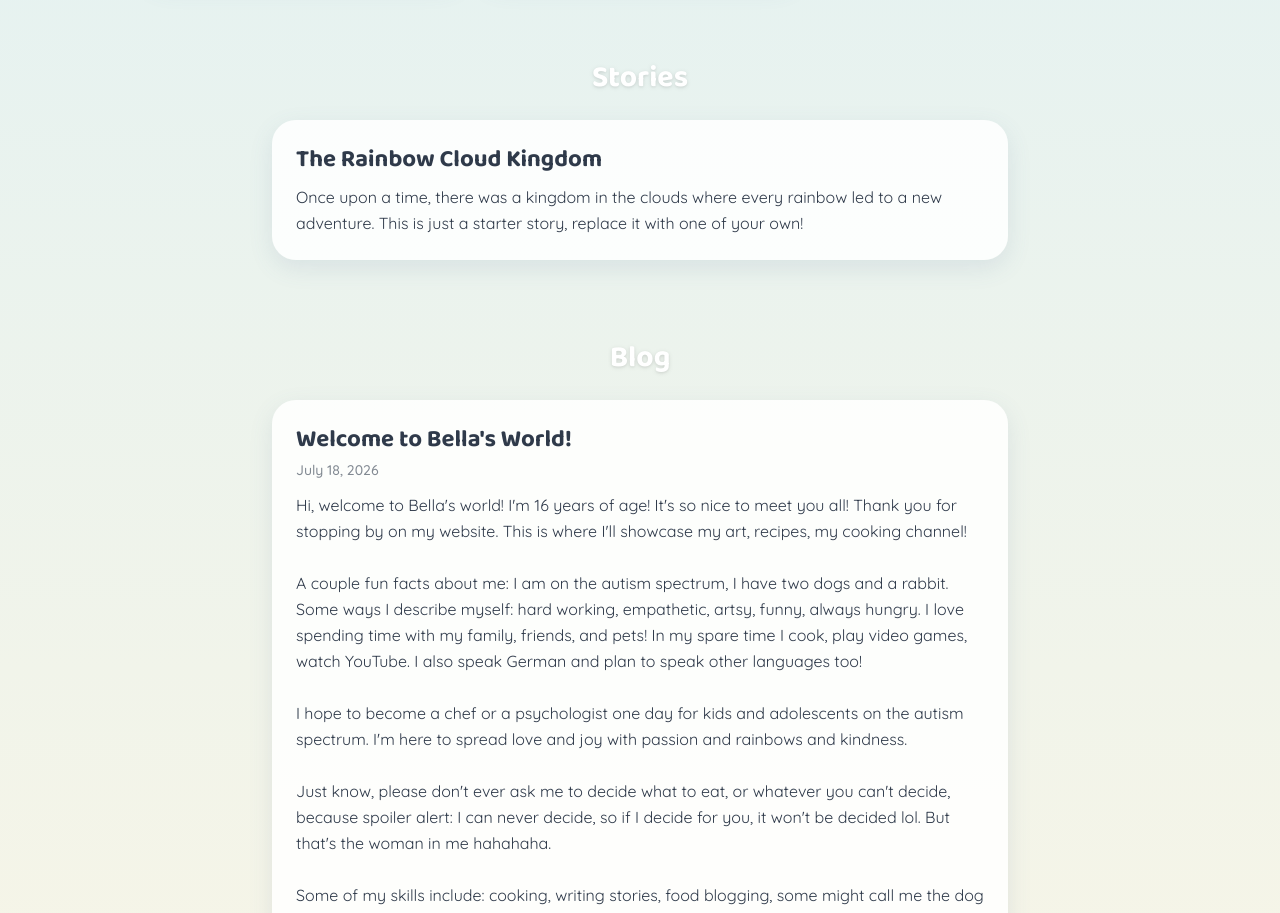
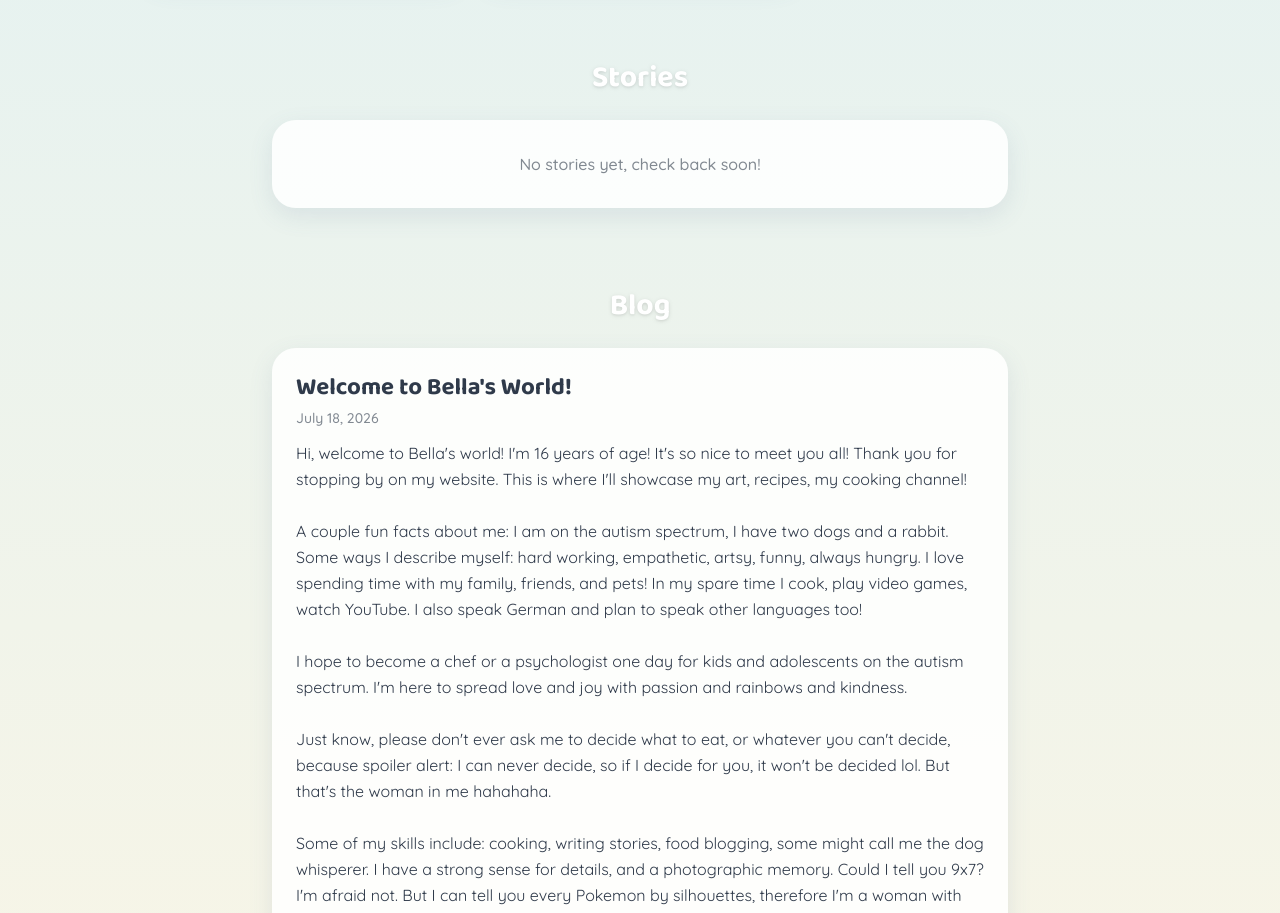
Before and after one commit to gregorylebed-code/bella-website, a Next.js app: page / in a window 1280 px wide. Shown: the part 3720-4633 px from the top of the page. Built offline with nearby package versions, Linux system fonts and the light colour scheme.

Commit message:
Remove placeholder story

```diff
--- a/src/app/content.ts
+++ b/src/app/content.ts
@@ -56,12 +56,7 @@ export const drawings: { src: string; caption: string }[] = [
 // STORIES
 // Just write the title and the story text right here.
 // -----------------------------
-export const stories: { title: string; text: string }[] = [
-  {
-    title: "The Rainbow Cloud Kingdom",
-    text: "Once upon a time, there was a kingdom in the clouds where every rainbow led to a new adventure. This is just a starter story, replace it with one of your own!",
-  },
-];
+export const stories: { title: string; text: string }[] = [];
 
 // -----------------------------
 // BLOG
```
